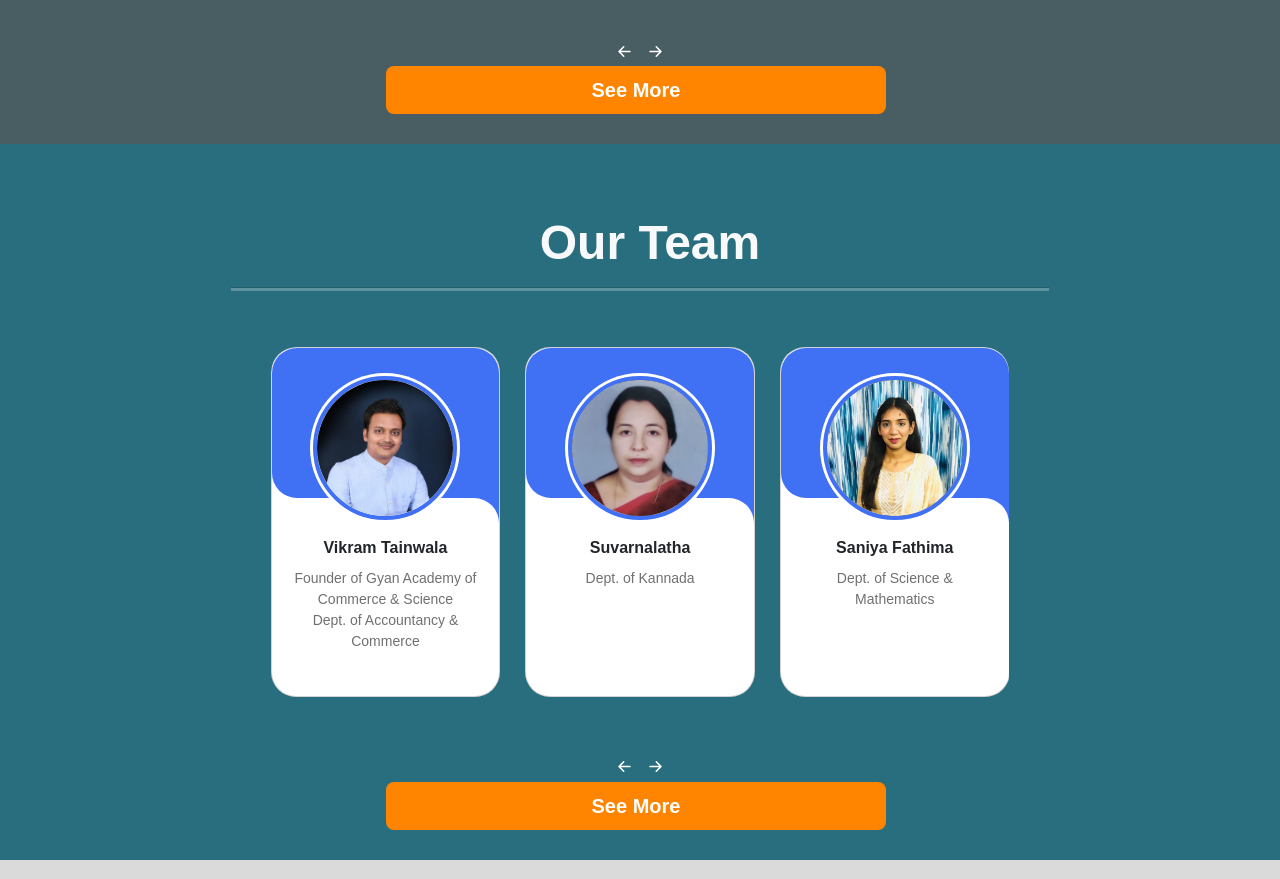
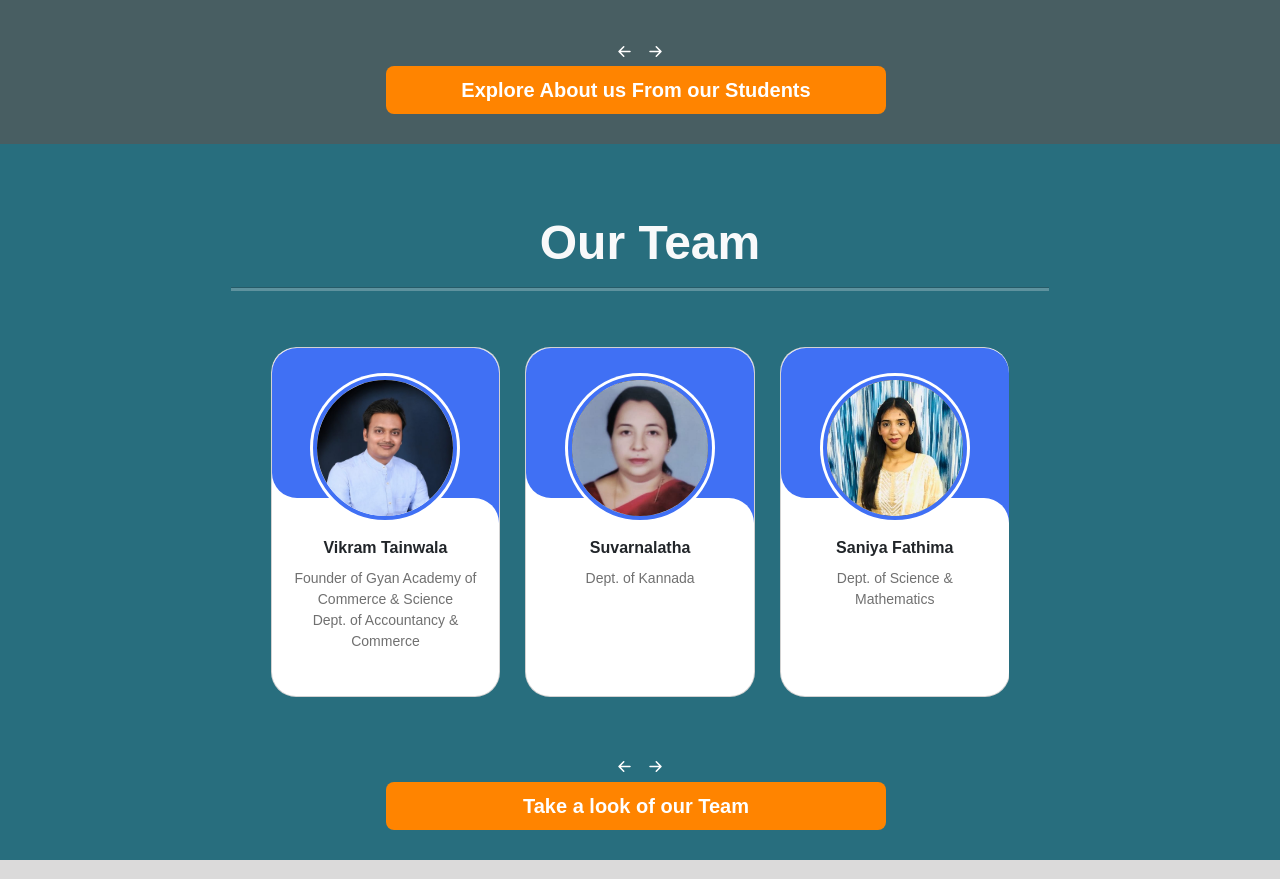
Before and after one commit to Gyanacademy/GACS, a plain HTML site: page index.html in a window 1280 px wide. Shown: the part 3353-4232 px from the top of the page. Drawn offline with nearby package versions, Linux system fonts and the light colour scheme; grey boxes are pictures that could not be loaded.

Commit message:
Update index.html

```diff
--- a/index.html
+++ b/index.html
@@ -416,7 +416,7 @@
         <div class="d-grid gap-2 d-md-flex justify-content-md-center m-auto mx-4">
           <button type="button"
             class="btn btn-enroll btn-lg px-4 me-md-2 d-md-flex justify-content-md-center align-tems-center"
-            style="background-color: rgb(255, 132, 0);color:white;font-weight: 900;"> See More</button>
+            style="background-color: rgb(255, 132, 0);color:white;font-weight: 900;">Explore About us From our Students</button>
 
         </div>
       </a>
@@ -550,7 +550,7 @@
         <div class="d-grid gap-2 d-md-flex justify-content-md-center m-auto mx-4">
           <button type="button"
             class="btn btn-enroll btn-lg px-4 me-md-2 d-md-flex justify-content-md-center align-tems-center"
-            style="background-color: rgb(255, 132, 0);color: white;font-weight: 900;"> See More</button>
+            style="background-color: rgb(255, 132, 0);color: white;font-weight: 900;">Take a look of our Team</button>
 
         </div>
       </a>
```
